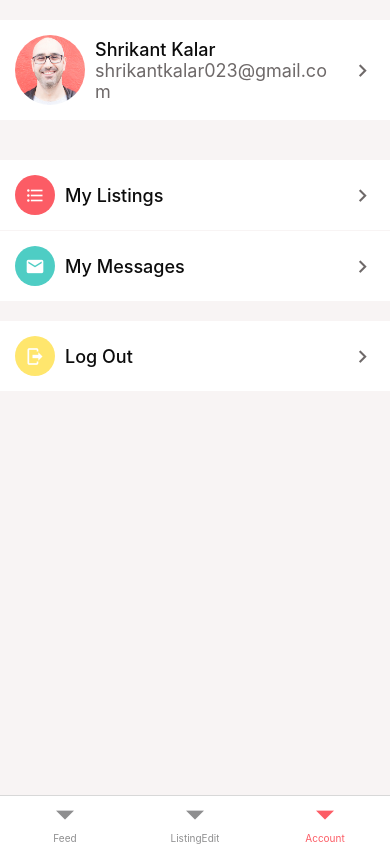
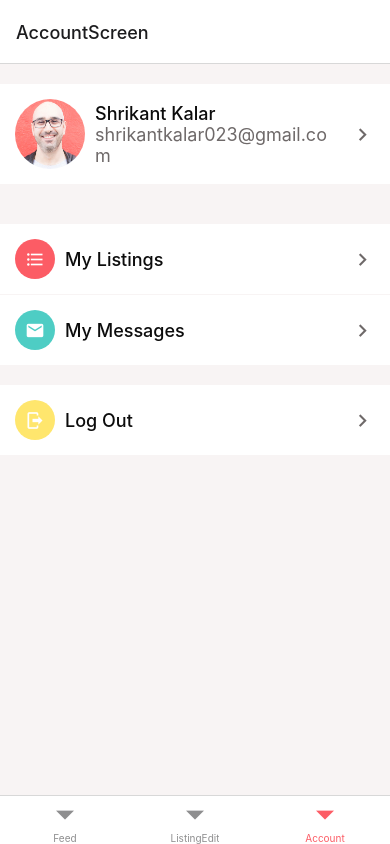
Before and after one commit to shrikantkalar023/learning-React-Native, a React Native app: screen /Account in a window 390 px wide. Built offline with nearby package versions, Linux system fonts and the light colour scheme.

Commit message:
ADD: account navigator

```diff
--- /dev/null
+++ b/app/navigation/AccountNavigator.tsx
@@ -0,0 +1,17 @@
+import { createNativeStackNavigator } from "@react-navigation/native-stack";
+import AccountScreen from "../screens/AccountScreen";
+import MessagesScreen from "../screens/MessagesScreen";
+
+export type AccountNavigatorParams = {
+  AccountScreen: undefined;
+  Messages: undefined;
+};
+
+const Stack = createNativeStackNavigator<AccountNavigatorParams>();
+const AccountNavigator = () => (
+  <Stack.Navigator>
+    <Stack.Screen name="AccountScreen" component={AccountScreen} />
+    <Stack.Screen name="Messages" component={MessagesScreen} />
+  </Stack.Navigator>
+);
+export default AccountNavigator;
--- a/app/navigation/AppNavigator.tsx
+++ b/app/navigation/AppNavigator.tsx
@@ -1,7 +1,7 @@
 import { createBottomTabNavigator } from "@react-navigation/bottom-tabs";
 
-import AccountScreen from "../screens/AccountScreen";
 import ListingEditScreen from "../screens/ListingEditScreen";
+import AccountNavigator from "./AccountNavigator";
 import FeedNavigator from "./FeedNavigator";
 
 export type AppNavigatorParams = {
@@ -15,7 +15,7 @@ const AppNavigator = () => (
   <Tab.Navigator screenOptions={{ headerShown: false }}>
     <Tab.Screen name="Feed" component={FeedNavigator}></Tab.Screen>
     <Tab.Screen name="ListingEdit" component={ListingEditScreen}></Tab.Screen>
-    <Tab.Screen name="Account" component={AccountScreen}></Tab.Screen>
+    <Tab.Screen name="Account" component={AccountNavigator}></Tab.Screen>
   </Tab.Navigator>
 );
 
--- a/app/screens/AccountScreen.tsx
+++ b/app/screens/AccountScreen.tsx
@@ -1,3 +1,4 @@
+import { NativeStackScreenProps } from "@react-navigation/native-stack";
 import { FlatList, StyleSheet, View } from "react-native";
 import Icon from "../components/Icon";
 import ListItem from "../components/lists/ListItem";
@@ -5,6 +6,7 @@ import ListItemSeparator from "../components/lists/ListItemSeparator";
 import Screen from "../components/Screen";
 import colors from "../config/colors";
 import { IconNames } from "../config/iconNames";
+import { AccountNavigatorParams } from "../navigation/AccountNavigator";
 
 const menuItems = [
   {
@@ -20,10 +22,13 @@ const menuItems = [
       name: "email",
       backgroundColor: colors.secondary,
     },
+    targetScreen: "Messages",
   },
 ];
+interface Props
+  extends NativeStackScreenProps<AccountNavigatorParams, "AccountScreen"> {}
 
-const AccountScreen = () => {
+const AccountScreen = ({ navigation }: Props) => {
   return (
     <Screen style={styles.screen}>
       <View style={styles.container}>
@@ -39,6 +44,10 @@ const AccountScreen = () => {
           renderItem={({ item }) => (
             <ListItem
               title={item.title}
+              onPress={() => {
+                item.targetScreen === "Messages" &&
+                  navigation.navigate(item.targetScreen);
+              }}
               iconComponent={
                 <Icon
                   name={item.icon.name as IconNames}
```
